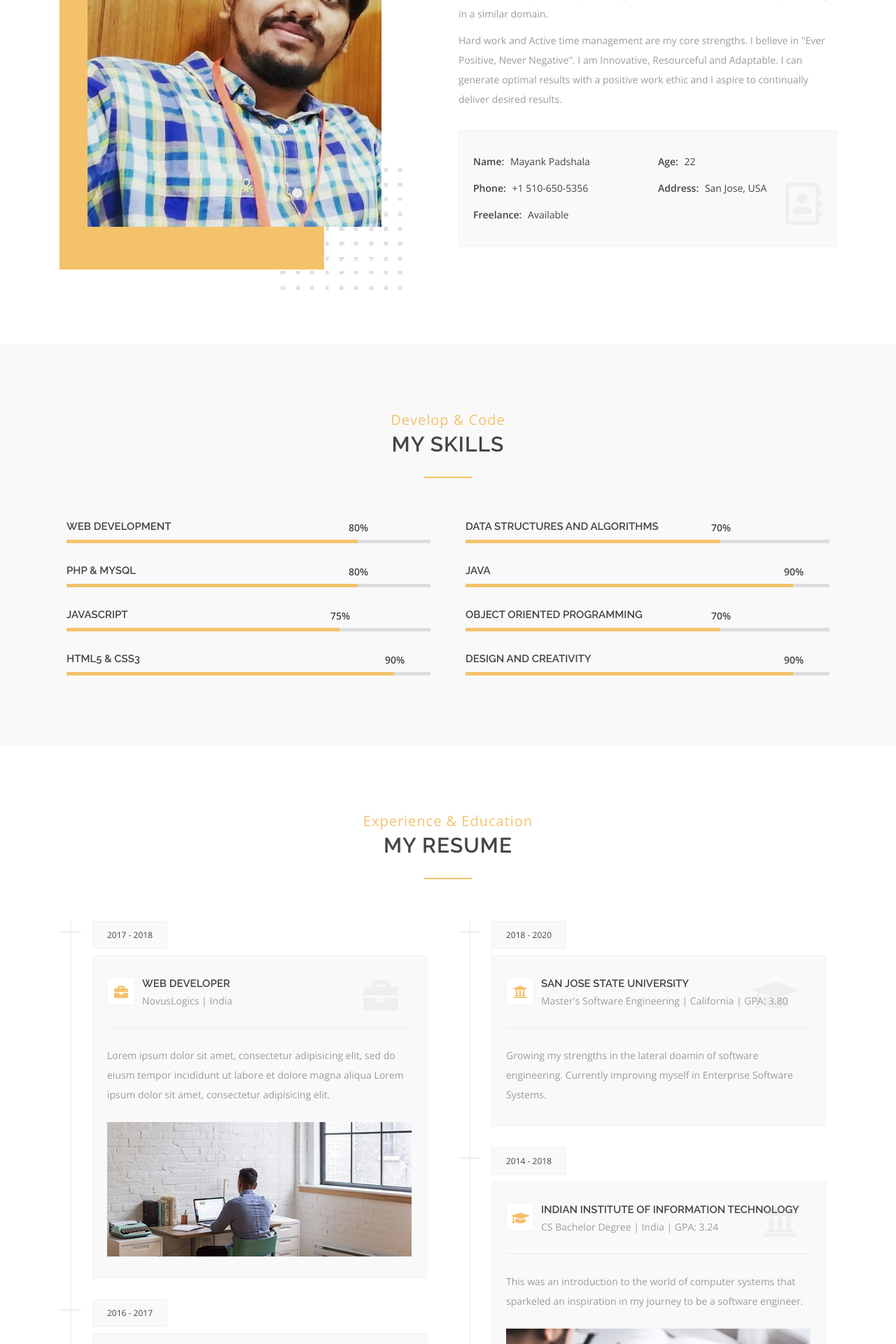
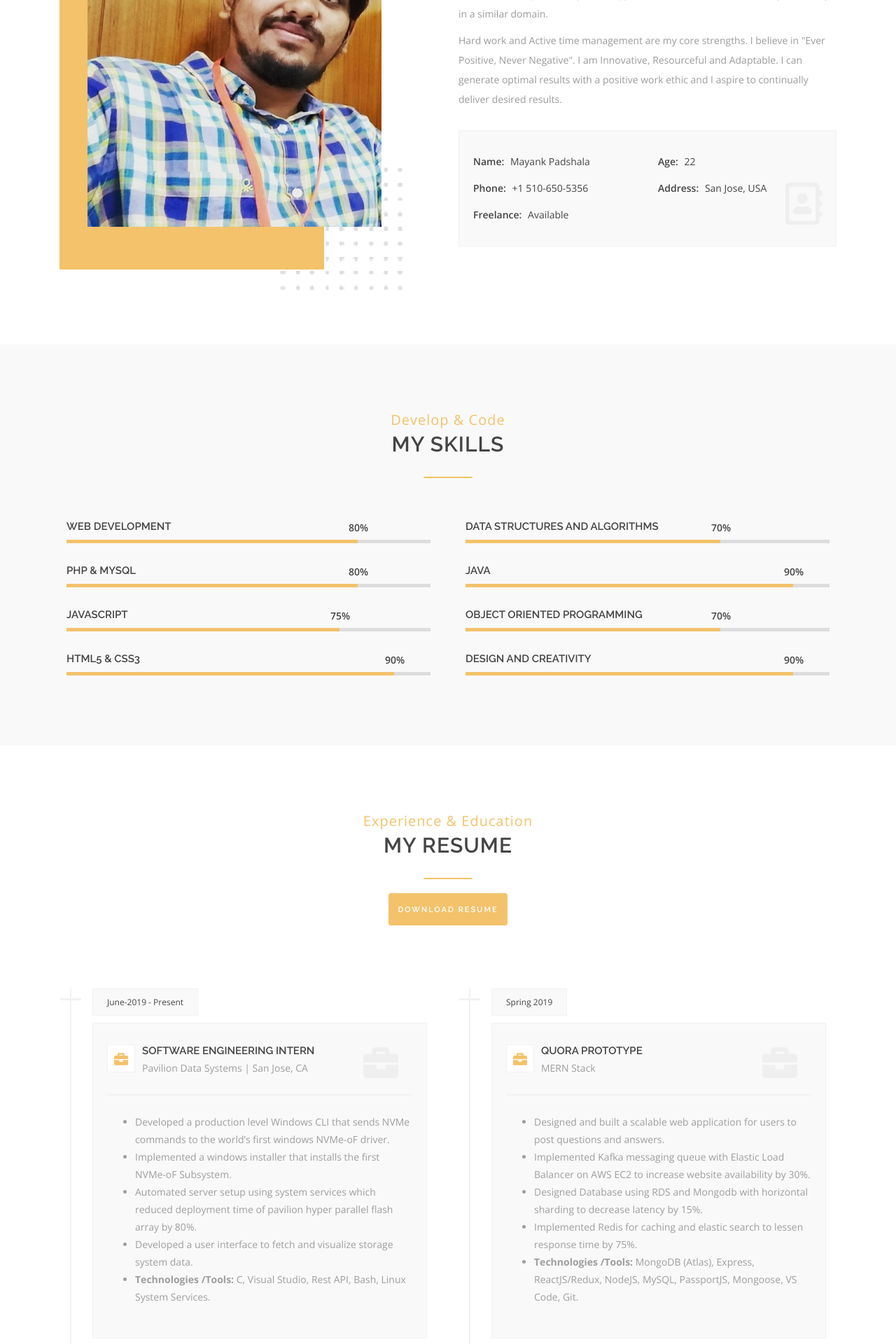
Before and after one commit to mayankpadshala/portfolio, a PHP site: page /index.html in a window 1280 px wide. Shown: the part 1080-3000 px from the top of the page at 70% size. Run offline with PHP 8.4, Linux system fonts and the light colour scheme; some libraries are stand-ins or nearby versions.

Commit message:
Updated Resume

```diff
--- a/assets/css/main.css
+++ b/assets/css/main.css
@@ -367,6 +367,9 @@
     margin-right: 15px;
     border-radius: 3px;
 }
+.btn-one-addon {
+    margin-right:0px;
+}
 .btn-one:hover{
     background: #444 ;
     border: 2px solid #444 ;
@@ -1307,6 +1310,10 @@
     border-radius: 30px;
     margin-bottom: 0;
     padding-left: 0;
+}
+
+.portfolio-ul li{
+    list-style: disc !important;
 }
 
 .list-control li {
--- a/index.html
+++ b/index.html
@@ -408,59 +348,202 @@
           <div class="section-title text-center">
             <h2>Experience & Education</h2>
             <h3><span>My</span> Resume</h3>
+            <a href="https://drive.google.com/open?id=1E3CEIKydCsQimkvWORHltN_8FkSMFuUBMrQAnX4W0o4"
+              class="btn-one mt-20 btn-one-addon">Download
+              Resume</a>
+          </div>
+        </div>
+
+
+        <div class="col-md-6">
+          <div class="my-resume">
+            <div class="history-top">June-2019 - Present</div>
+            <div class="resume-item">
+              <div class="resume-head">
+                <span class="icon-exp"><i class=" fa fa-briefcase"></i></span>
+                <div class="content-exper">
+                  <h4>Software Engineering Intern</h4>
+                  <div class="history">Pavilion Data Systems | San Jose, CA</div>
+                  <div class="icon-bg"><i class="fa fa-briefcase"></i></div>
+                </div>
+              </div>
+
+              <div class="resume-footer portfolio-ul">
+                <ul class="portfolio-ul">
+                  <li>Developed a production level Windows CLI that sends NVMe commands to the
+                    world’s first windows
+                    NVMe-oF driver.</li>
+                  <li>Implemented a windows installer that installs the first NVMe-oF Subsystem.</li>
+                  <li>Automated server setup using system services which reduced deployment time of pavilion hyper
+                    parallel flash array by
+                    80%.</li>
+                  <li>Developed a user interface to fetch and visualize storage system data.</li>
+                  <li><b>Technologies /Tools:</b> C, Visual Studio, Rest API, Bash, Linux System Services.</li>
+                </ul>
+              </div>
+              <!--
+              <div class="img-resume">
+                <img src="assets/images/about/edication.jpg" alt="my-history" />
+              </div>
+              -->
+            </div>
+
+            <div class="history-top">Oct 2018 - Dec 2018</div>
+            <div class="resume-item">
+              <div class="resume-head">
+                <span class="icon-exp"><i class=" fa fa-briefcase"></i></span>
+                <div class="content-exper">
+                  <h4>Graduate Research Assistant</h4>
+                  <div class="history">San Jose State University | San Jose, CA</div>
+                  <div class="icon-bg"><i class="fa fa-briefcase"></i></div>
+                </div>
+              </div>
+
+              <div class="resume-footer">
+                <ul class="portfolio-ul">
+                  <li>Designed and created an android application with firebase for reselling of products on a large
+                    scale.</li>
+                  <li>Made python software using Tkinter to calculate the efficiency of civil engineering tools using
+                    linear regression.</li>
+                  <li><b>Technologies /Tools:</b> Android Studio, Tkinter, Python, scikit-learn, pandas.</li>
+                </ul>
+
+              </div>
+            </div>
+
+            <div class="history-top">Dec 2017 - Jul 2018</div>
+            <div class="resume-item">
+              <div class="resume-head">
+                <span class="icon-exp"><i class=" fa fa-briefcase"></i></span>
+                <div class="content-exper">
+                  <h4>Software Engineering Intern</h4>
+                  <div class="history">Novus Logics | Ahmedabad, India</div>
+                  <div class="icon-bg"><i class="fa fa-briefcase"></i></div>
+                </div>
+              </div>
+
+              <div class="resume-footer">
+                <ul class="portfolio-ul">
+                  <li>Built a product management tool using the MERN stack. The tool helps in keeping track of
+                    ongoing/upcoming projects.</li>
+                  <li>It also allows to schedule a meeting with any member in the company and allows user to view the
+                    scheduled meetings.</li>
+                  <li><b>Technologies /Tools:</b> ReactJS/Redux, NodeJS, MySQL, VS Code, Git.</li>
+                </ul>
+
+              </div>
+            </div>
+
           </div>
         </div>
 
         <div class="col-md-6">
           <div class="my-resume">
-              <div class="history-top">2017 - 2018</div>
+            <div class="history-top">Spring 2019</div>
             <div class="resume-item">
               <div class="resume-head">
                 <span class="icon-exp"><i class=" fa fa-briefcase"></i></span>
                 <div class="content-exper">
-                    <h4>Web Developer</h4>
-                    <div class="history">NovusLogics | India</div>
+                  <h4>Quora Prototype</h4>
+                  <div class="history">MERN Stack</div>
+                  <div class="icon-bg"><i class="fa fa-briefcase"></i></div>
+                </div>
+              </div>
+
+              <div class="resume-footer portfolio-ul">
+                <ul class="portfolio-ul">
+                  <li>Designed and built a scalable web application for users to post questions and answers.</li>
+                  <li>Implemented Kafka messaging queue with Elastic Load Balancer on AWS EC2 to increase website
+                    availability by 30%.</li>
+                  <li>Designed Database using RDS and Mongodb with horizontal sharding to decrease latency by 15%.</li>
+                  <li>Implemented Redis for caching and elastic search to lessen response time by 75%.</li>
+                  <li><b>Technologies /Tools:</b> MongoDB (Atlas), Express, ReactJS/Redux, NodeJS, MySQL, PassportJS,
+                    Mongoose, VS Code, Git.</li>
+                </ul>
+              </div>
+            </div>
+
+            <div class="history-top">Summer 2019</div>
+            <div class="resume-item">
+              <div class="resume-head">
+                <span class="icon-exp"><i class=" fa fa-briefcase"></i></span>
+                <div class="content-exper">
+                  <h4>Prototype of Canvas application</h4>
+                  <div class="history">MERN Stack</div>
                   <div class="icon-bg"><i class="fa fa-briefcase"></i></div>
                 </div>
               </div>
 
               <div class="resume-footer">
-                  <p>
-                    Lorem ipsum dolor sit amet, consectetur adipisicing elit,
-                    sed do eiusm tempor incididunt ut labore et dolore magna
-                    aliqua Lorem ipsum dolor sit amet, consectetur adipisicing
-                    elit.
-                  </p>
-                </div>
+                <ul class="portfolio-ul">
+                  <li>Designed a scalable web application for a learning management system that can be used by
+                    institutions.</li>
+                  <li>Used messaging queue, SQL Caching, & Connection Pooling to improve performance and achieve
+                    seamless user experience.</li>
+                  <li>Tested application using Mocha, JMeter, Enzyme, Jest and revised application durability and
+                    quality by 35%.</li>
+                  <li><b>Technologies /Tools:</b> MongoDB (Atlas), Express, ReactJS/Redux, NodeJS, MySQL, PassportJS,
+                    Mongoose, GraphQL, Mocha, Chai, Jest, Git.</li>
+                </ul>
 
-                <div class="img-resume">
-                  <img
-                    src="assets/images/about/edication.jpg"
-                    alt="my-history"
-                  />
               </div>
             </div>
 
-              <div class="history-top">2016 - 2017</div>
+            <div class="history-top">Fall 2018</div>
             <div class="resume-item">
               <div class="resume-head">
                 <span class="icon-exp"><i class=" fa fa-briefcase"></i></span>
                 <div class="content-exper">
-                    <h4>Web Developer Intern</h4>
-                    <div class="history">Mind Inventory | India</div>
+                  <h4>Cross-Domain Enterprise Online Marketplace</h4>
+                  <div class="history">HTML5 | CSS3 | PHP | Apache Server | MySQL</div>
                   <div class="icon-bg"><i class="fa fa-briefcase"></i></div>
                 </div>
               </div>
 
               <div class="resume-footer">
-                  <p>
-                    Lorem ipsum dolor sit amet, consectetur adipisicing elit,
-                    sed do eiusm tempor incididunt ut labore et dolore magna
-                    aliqua Lorem ipsum dolor sit amet, consectetur adipisicing
-                    elit.
-                  </p>
+                <ul class="portfolio-ul">
+                  <li>Designed and built a cross-domain marketplace where a user can login and search for items from
+                    different websites.</li>
+                  <li>The website was able to track user activity throughout the session and provide recommendations.
+                  </li>
+                  <li><b>Technologies /Tools:</b> PHP, MySQL, HTML5, CSS3, Bootstrap, JavaScript. Deployed on AWS EC2
+                    instance, VS Code, Git.</li>
+                </ul>
+
               </div>
             </div>
+
+            <div class="history-top">Fall 2018</div>
+            <div class="resume-item">
+              <div class="resume-head">
+                <span class="icon-exp"><i class=" fa fa-briefcase"></i></span>
+                <div class="content-exper">
+                  <h4>AI-based Application Testing</h4>
+                  <div class="history">Python | Java | AI Testing</div>
+                  <div class="icon-bg"><i class="fa fa-briefcase"></i></div>
+                </div>
+              </div>
+
+              <div class="resume-footer">
+                <ul class="portfolio-ul">
+                  <li>Created a conventional test design strategy that included test requirements & models to generate
+                    effective test cases.</li>
+                  <li>Designed AI Functions test requirement & made a 3D classification Decision Table to document all
+                    the test cases.</li>
+                  <li>Designed, functions input/output & Event/Action classifications & included testing quality
+                    assurance results & metrics.</li>
+                  <li><b>Technologies /Tools:</b> Lucid chart, Java, Selenium, Bugzilla.</li>
+                </ul>
+
+              </div>
+            </div>
+
+          </div>
+        </div>
+
+        <div class="col-md-12">
+          <div class="section-title text-center">
+            <h3><span>Eductional</span> Background</h3>
           </div>
         </div>
 
@@ -515,22 +594,14 @@
                 </p>
               </div>
               <div class="img-resume">
-                  <img
-                    src="assets/images/about/edication-1.jpg"
-                    alt="my-history"
-                  />
+                <img src="assets/images/about/edication-1.jpg" alt="my-history" />
+              </div>
             </div>
           </div>
         </div>
       </div>
     </div>
 
-        <a
-          href="https://drive.google.com/open?id=1E3CEIKydCsQimkvWORHltN_8FkSMFuUBMrQAnX4W0o4"
-          class="btn-one mt-20"
-          >Download Resume</a
-        >
-      </div>
   </section>
   <!--====================================================================
 							Start Section Contact
@@ -576,9 +646,8 @@
                 </div>
 
                 <div class="info-cont">
+                  <p><br /></p>
                   <p>mayank4dev@gmail.com</p>
-                    <p></p>
-                    <p></p>
                 </div>
 
                 <div class="bg-icon"><i class="fa fa-envelope"></i></div>
```
Also changed, not shown: other parts of index.html (+42 -111 lines). Lines whose indentation alone changed are shown as unchanged.
